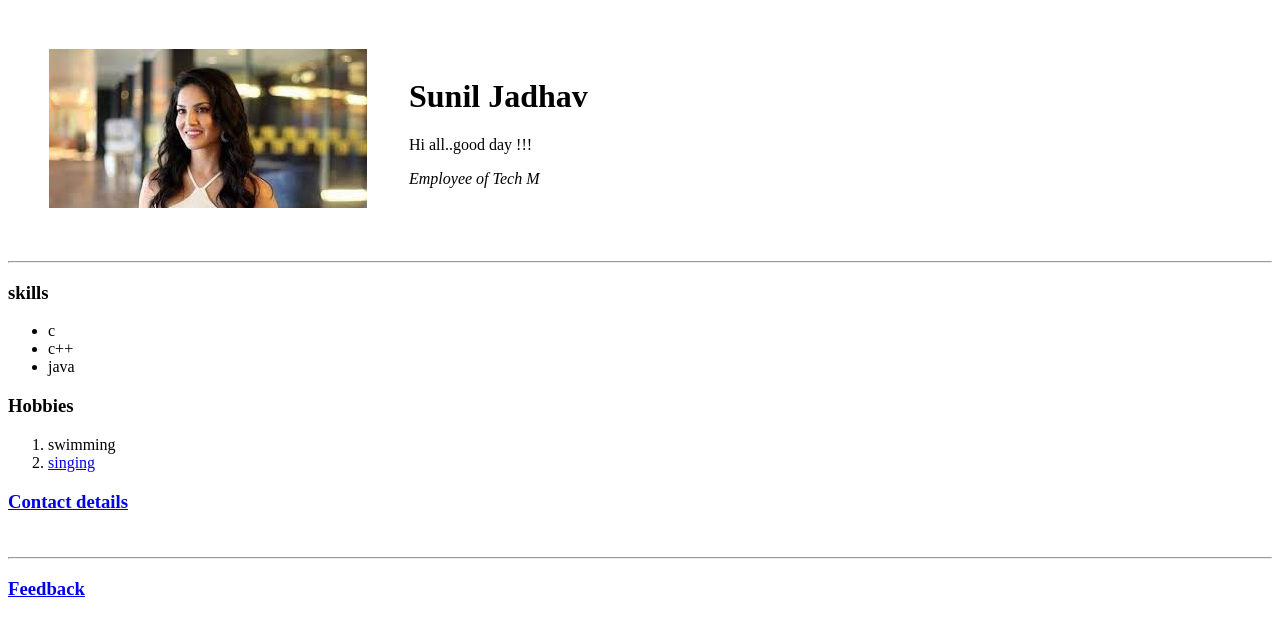
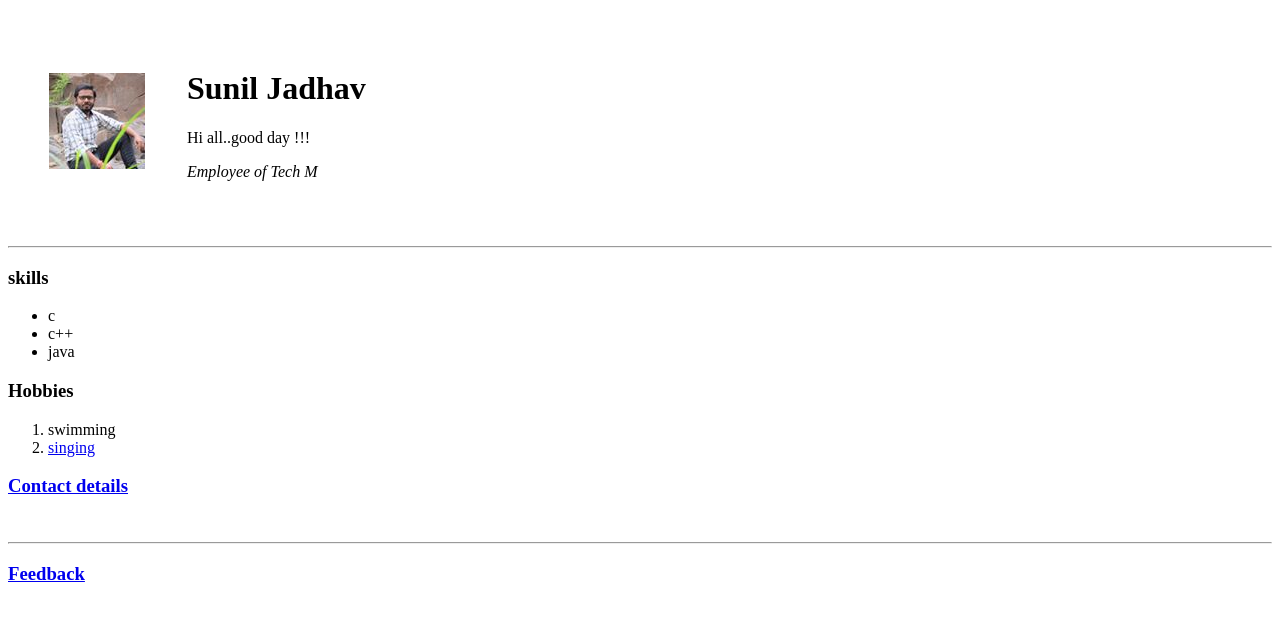
Before and after one commit to sunilbjadhav10/cv, a plain HTML site: page index.html in a window 1280 px wide. Drawn offline with Linux system fonts and the light colour scheme.

Commit message:
Update index.html

```diff
--- a/index.html
+++ b/index.html
@@ -8,7 +8,7 @@
 
 <table cellspacing="40">
   <tr>
-    <td><img src="sunny.jpg" alt="sunny"></td>
+    <td><img src="pp.jpg" alt="sunny"></td>
     <td>
      <h1>Sunil Jadhav</h1>
       Hi all..good day !!!
```
